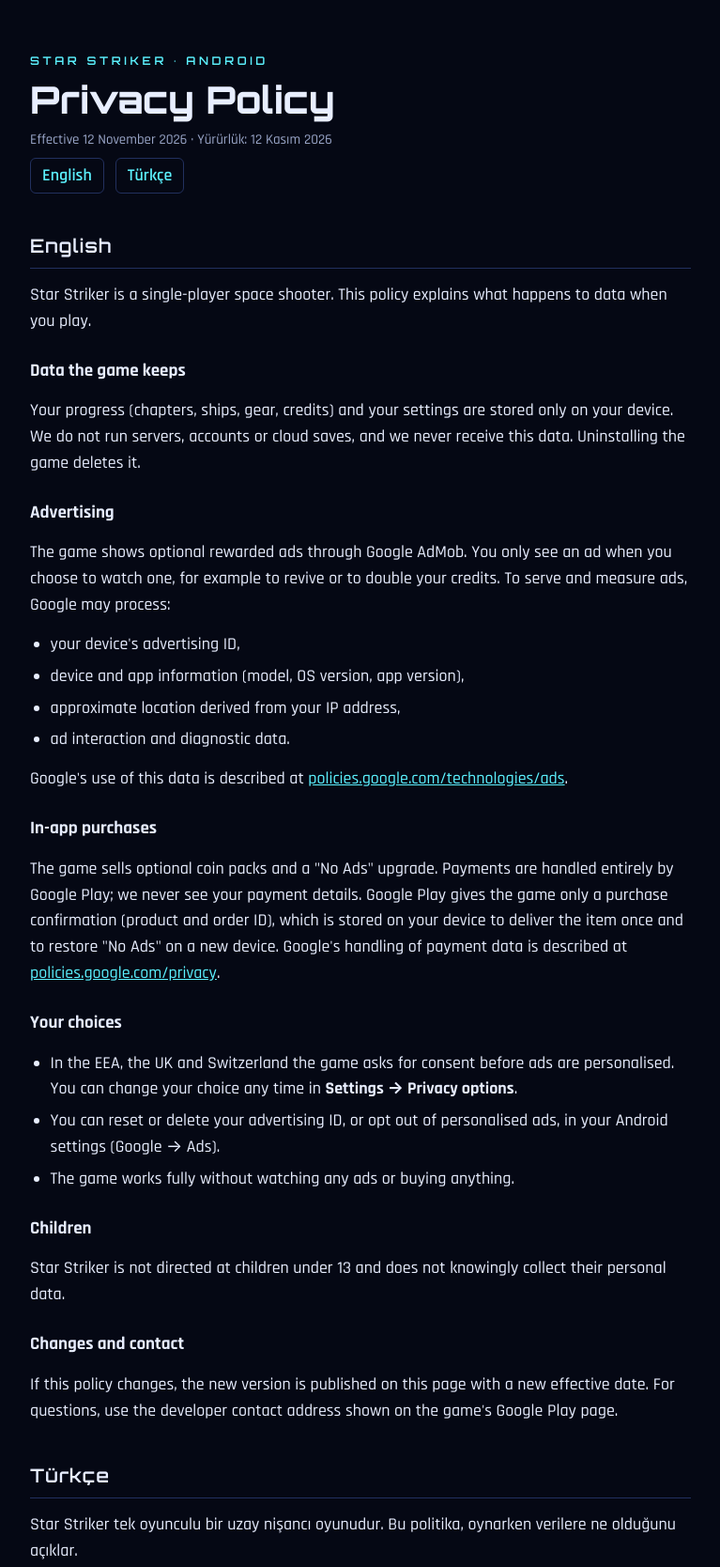
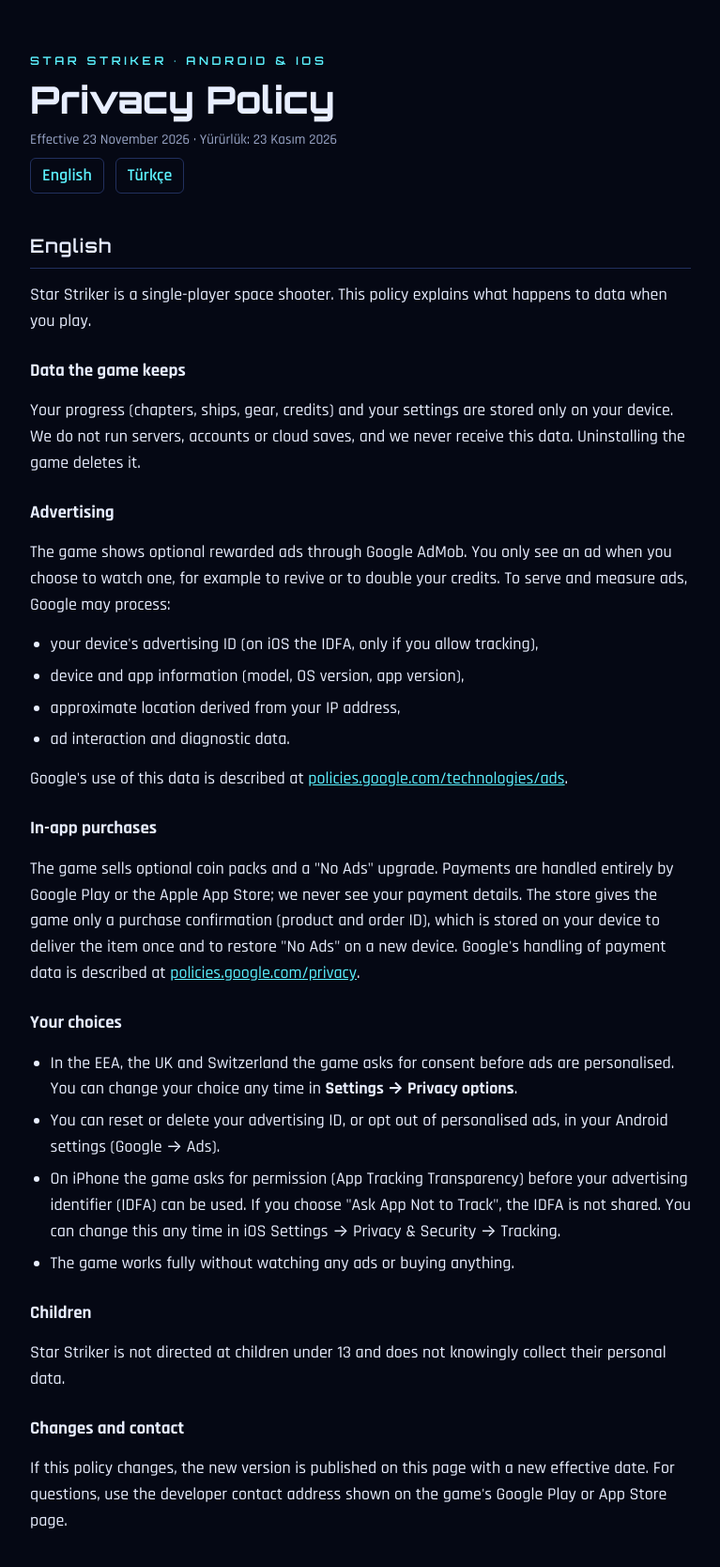
Before and after one commit to ahmetselimergin/ahmetselimergin.github.io, a plain HTML site: page starstriker/privacy/index.html in a window 1280 px wide. Shown: the top 1668 px of the page at 94% size, without its empty margins (256-1023 px from the left). Drawn offline with Linux system fonts and the light colour scheme.

Commit message:
Star Striker privacy: iOS App Tracking Transparency, App Store purchases

```diff
--- a/starstriker/privacy/index.html
+++ b/starstriker/privacy/index.html
@@ -87,9 +87,9 @@
 <body>
 <div class="wrap">
   <header>
-    <span class="eyebrow">Star Striker · Android</span>
+    <span class="eyebrow">Star Striker · Android &amp; iOS</span>
     <h1>Privacy Policy</h1>
-    <span class="meta">Effective 12 November 2026 · Yürürlük: 12 Kasım 2026</span>
+    <span class="meta">Effective 23 November 2026 · Yürürlük: 23 Kasım 2026</span>
     <nav aria-label="Language">
       <a href="#en">English</a>
       <a href="#tr">Türkçe</a>
@@ -106,7 +106,7 @@
     <h3>Advertising</h3>
     <p>The game shows optional rewarded ads through Google AdMob. You only see an ad when you choose to watch one, for example to revive or to double your credits. To serve and measure ads, Google may process:</p>
     <ul>
-      <li>your device's advertising ID,</li>
+      <li>your device's advertising ID (on iOS the IDFA, only if you allow tracking),</li>
       <li>device and app information (model, OS version, app version),</li>
       <li>approximate location derived from your IP address,</li>
       <li>ad interaction and diagnostic data.</li>
@@ -114,12 +114,13 @@
     <p>Google's use of this data is described at <a href="https://policies.google.com/technologies/ads" target="_blank" rel="noopener">policies.google.com/technologies/ads</a>.</p>
 
     <h3>In-app purchases</h3>
-    <p>The game sells optional coin packs and a "No Ads" upgrade. Payments are handled entirely by Google Play; we never see your payment details. Google Play gives the game only a purchase confirmation (product and order ID), which is stored on your device to deliver the item once and to restore "No Ads" on a new device. Google's handling of payment data is described at <a href="https://policies.google.com/privacy" target="_blank" rel="noopener">policies.google.com/privacy</a>.</p>
+    <p>The game sells optional coin packs and a "No Ads" upgrade. Payments are handled entirely by Google Play or the Apple App Store; we never see your payment details. The store gives the game only a purchase confirmation (product and order ID), which is stored on your device to deliver the item once and to restore "No Ads" on a new device. Google's handling of payment data is described at <a href="https://policies.google.com/privacy" target="_blank" rel="noopener">policies.google.com/privacy</a>.</p>
 
     <h3>Your choices</h3>
     <ul>
       <li>In the EEA, the UK and Switzerland the game asks for consent before ads are personalised. You can change your choice any time in <strong>Settings → Privacy options</strong>.</li>
       <li>You can reset or delete your advertising ID, or opt out of personalised ads, in your Android settings (Google → Ads).</li>
+      <li>On iPhone the game asks for permission (App Tracking Transparency) before your advertising identifier (IDFA) can be used. If you choose "Ask App Not to Track", the IDFA is not shared. You can change this any time in iOS Settings → Privacy &amp; Security → Tracking.</li>
       <li>The game works fully without watching any ads or buying anything.</li>
     </ul>
 
@@ -127,7 +128,7 @@
     <p>Star Striker is not directed at children under 13 and does not knowingly collect their personal data.</p>
 
     <h3>Changes and contact</h3>
-    <p>If this policy changes, the new version is published on this page with a new effective date. For questions, use the developer contact address shown on the game's Google Play page.</p>
+    <p>If this policy changes, the new version is published on this page with a new effective date. For questions, use the developer contact address shown on the game's Google Play or App Store page.</p>
   </section>
 
   <section id="tr" lang="tr">
@@ -140,7 +141,7 @@
     <h3>Reklamlar</h3>
     <p>Oyun, Google AdMob üzerinden isteğe bağlı ödüllü reklamlar gösterir. Reklam yalnızca sen izlemeyi seçtiğinde çıkar; örneğin dirilmek veya krediyi ikiye katlamak için. Google, reklamları göstermek ve ölçmek için şunları işleyebilir:</p>
     <ul>
-      <li>cihazının reklam kimliği,</li>
+      <li>cihazının reklam kimliği (iOS'ta IDFA, yalnızca izlemeye izin verirsen),</li>
       <li>cihaz ve uygulama bilgileri (model, işletim sistemi ve uygulama sürümü),</li>
       <li>IP adresinden çıkarılan yaklaşık konum,</li>
       <li>reklam etkileşimi ve tanılama verileri.</li>
@@ -148,12 +149,13 @@
     <p>Google'ın bu verileri nasıl kullandığı <a href="https://policies.google.com/technologies/ads" target="_blank" rel="noopener">policies.google.com/technologies/ads</a> adresinde açıklanır.</p>
 
     <h3>Uygulama içi satın almalar</h3>
-    <p>Oyunda isteğe bağlı coin paketleri ve "Reklamsız" yükseltmesi satılır. Ödemeler tamamen Google Play üzerinden yapılır; ödeme bilgilerini hiçbir zaman görmeyiz. Google Play oyuna yalnızca bir satın alma onayı (ürün ve sipariş numarası) verir; bu onay, ürünü bir kez teslim etmek ve "Reklamsız"ı yeni bir cihazda geri yüklemek için cihazında saklanır. Google'ın ödeme verilerini nasıl işlediği <a href="https://policies.google.com/privacy" target="_blank" rel="noopener">policies.google.com/privacy</a> adresinde açıklanır.</p>
+    <p>Oyunda isteğe bağlı coin paketleri ve "Reklamsız" yükseltmesi satılır. Ödemeler tamamen Google Play veya Apple App Store üzerinden yapılır; ödeme bilgilerini hiçbir zaman görmeyiz. Mağaza oyuna yalnızca bir satın alma onayı (ürün ve sipariş numarası) verir; bu onay, ürünü bir kez teslim etmek ve "Reklamsız"ı yeni bir cihazda geri yüklemek için cihazında saklanır. Google'ın ödeme verilerini nasıl işlediği <a href="https://policies.google.com/privacy" target="_blank" rel="noopener">policies.google.com/privacy</a> adresinde açıklanır.</p>
 
     <h3>Seçimlerin</h3>
     <ul>
       <li>AEA, Birleşik Krallık ve İsviçre'de oyun, reklamlar kişiselleştirilmeden önce izin ister. Tercihini istediğin zaman <strong>Ayarlar → Gizlilik Seçenekleri</strong> bölümünden değiştirebilirsin.</li>
       <li>Reklam kimliğini Android ayarlarından (Google → Reklamlar) sıfırlayabilir, silebilir veya kişiselleştirilmiş reklamları kapatabilirsin.</li>
+      <li>iPhone'da oyun, reklam kimliğin (IDFA) kullanılmadan önce izin ister (Uygulama İzleme Şeffaflığı). "Uygulamadan İzleme Yapmamasını İste" seçersen IDFA paylaşılmaz. Bunu iOS Ayarlar → Gizlilik ve Güvenlik → İzleme bölümünden istediğin zaman değiştirebilirsin.</li>
       <li>Oyun hiç reklam izlemeden ve hiçbir şey satın almadan da tamamen oynanabilir.</li>
     </ul>
 
@@ -161,7 +163,7 @@
     <p>Star Striker 13 yaş altı çocuklara yönelik değildir ve bilerek onların kişisel verilerini toplamaz.</p>
 
     <h3>Değişiklikler ve iletişim</h3>
-    <p>Bu politika değişirse yeni sürüm, yeni yürürlük tarihiyle bu sayfada yayınlanır. Sorular için oyunun Google Play sayfasındaki geliştirici iletişim adresini kullanabilirsin.</p>
+    <p>Bu politika değişirse yeni sürüm, yeni yürürlük tarihiyle bu sayfada yayınlanır. Sorular için oyunun Google Play veya App Store sayfasındaki geliştirici iletişim adresini kullanabilirsin.</p>
   </section>
 
   <p class="note">Star Striker does not sell personal data. · Star Striker kişisel veri satmaz.</p>
```
